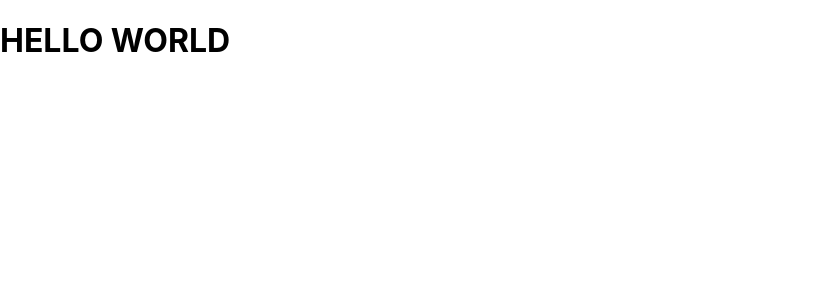
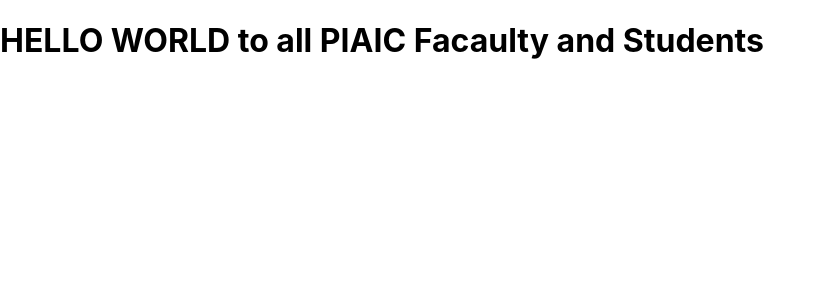
Before and after one commit to muhammadasif84/bootcamp-react-app, a React (Create React App) app: page / in a window 1280 px wide. Shown: the top 300 px of the page, without its empty margins (0-824 px from the left). Built offline with nearby package versions, Linux system fonts and the light colour scheme.

Commit message:
Update App.js

```diff
--- a/src/App.js
+++ b/src/App.js
@@ -4,7 +4,7 @@
 function App() {
   return (
     <div>
-     <h1>HELLO WORLD</h1>
+     <h1>HELLO WORLD to all PIAIC Facaulty and Students</h1>
     </div>
   );
 }
```
